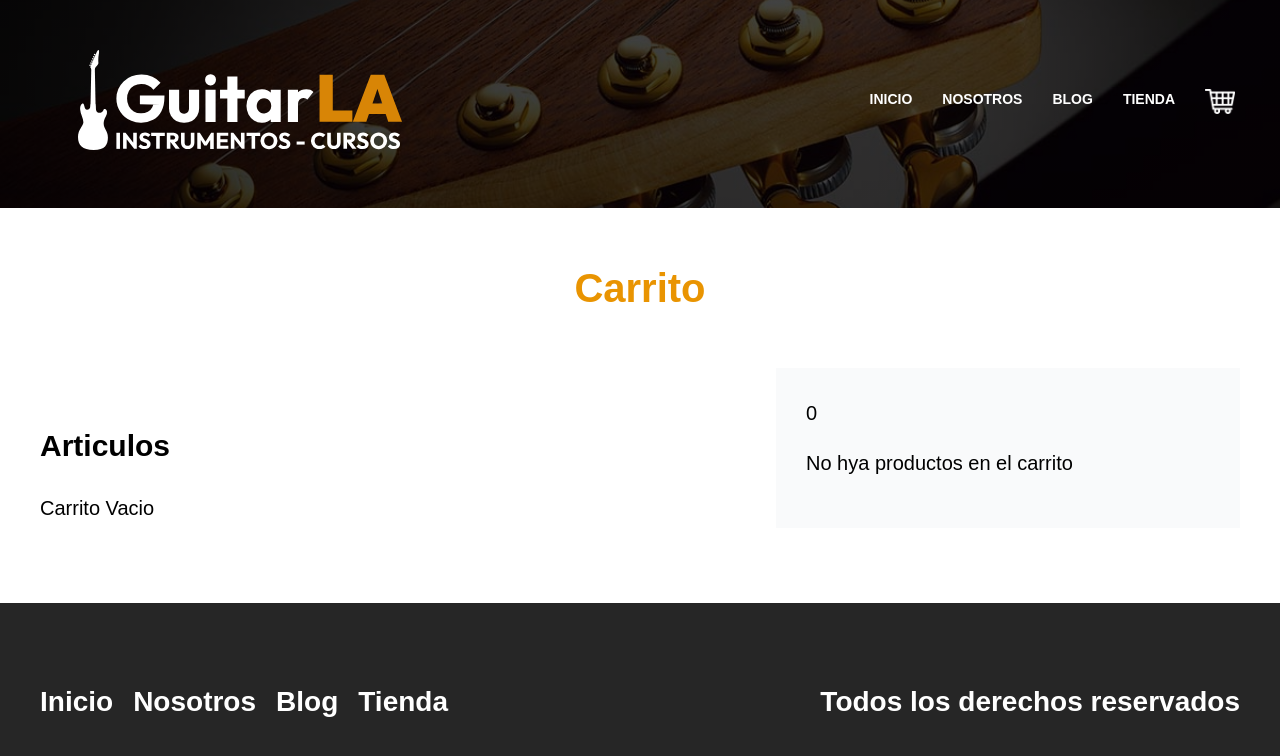
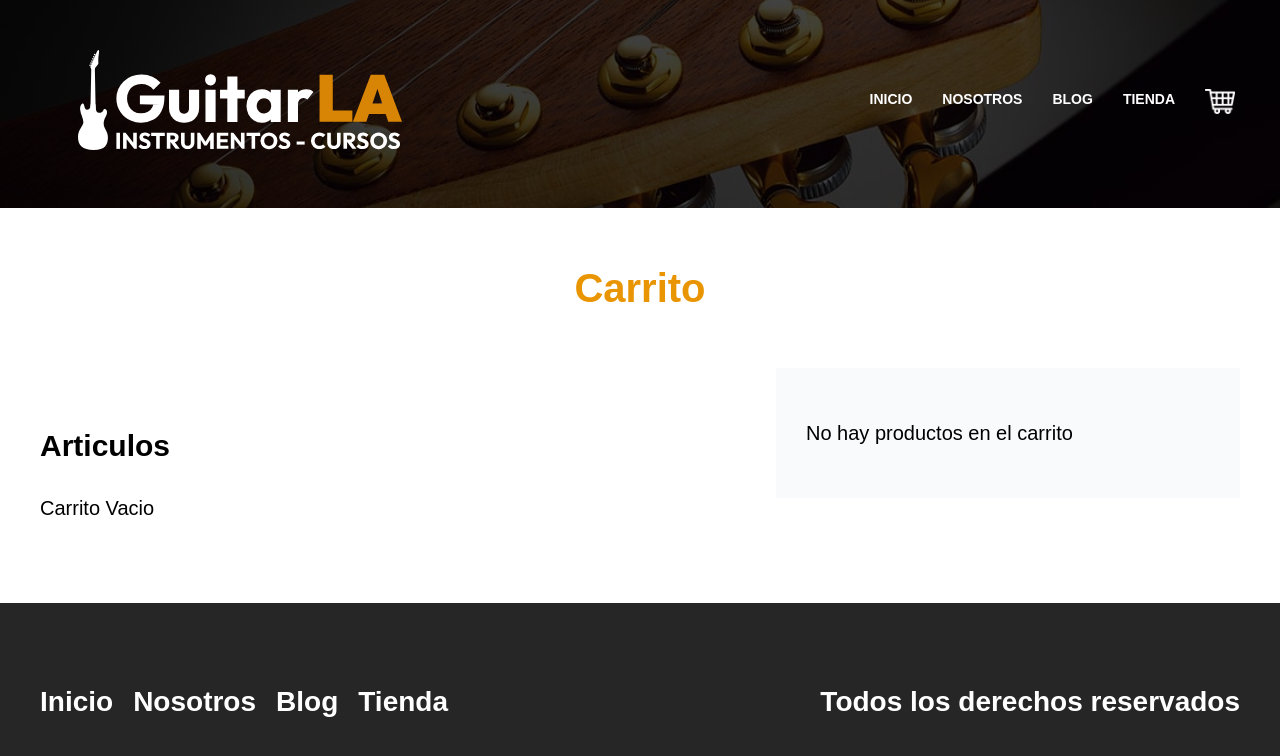
Before and after one commit to dayanMichelle/guitarla_next, a Next.js app: page /carrito in a window 1280 px wide. Shown: the top 756 px of the page. Built offline with nearby package versions, Linux system fonts and the light colour scheme; a web font is replaced by a local one.

Commit message:
completado

```diff
--- a/pages/_app.js
+++ b/pages/_app.js
@@ -8,7 +8,9 @@ function MyApp({ Component, pageProps }) {
   //LocalStorage
   useEffect(() => {
     const carritoLS = JSON.parse(localStorage.getItem("carrito")) ?? [];
-    setCarrito(carritoLS);
+    if(carrito.length !== 0 ){
+      setCarrito(carritoLS);
+    }
   }, []);
   useEffect(() => {
     localStorage.setItem("carrito", JSON.stringify(carrito));
--- a/pages/carrito.js
+++ b/pages/carrito.js
@@ -78,8 +78,8 @@ const Carrito = ({ carrito,actualizarCantidad,eliminarProducto }) => {
                 </>
             ) : (
                 <>
-                {total}
-                <p>No hya productos en el carrito</p>
+
+                <p>No hay productos en el carrito</p>
                 </>
 
             )}
--- a/styles/Curso.module.css
+++ b/styles/Curso.module.css
@@ -16,7 +16,7 @@
   }
 }
 .texto{
-    color: var(--blaco);
+    color: var(--blanco);
     text-align: center;
     font-size: 2.4rem;
 }
```
Also changed, not shown: components/Curso.js (+7 -5 lines).
